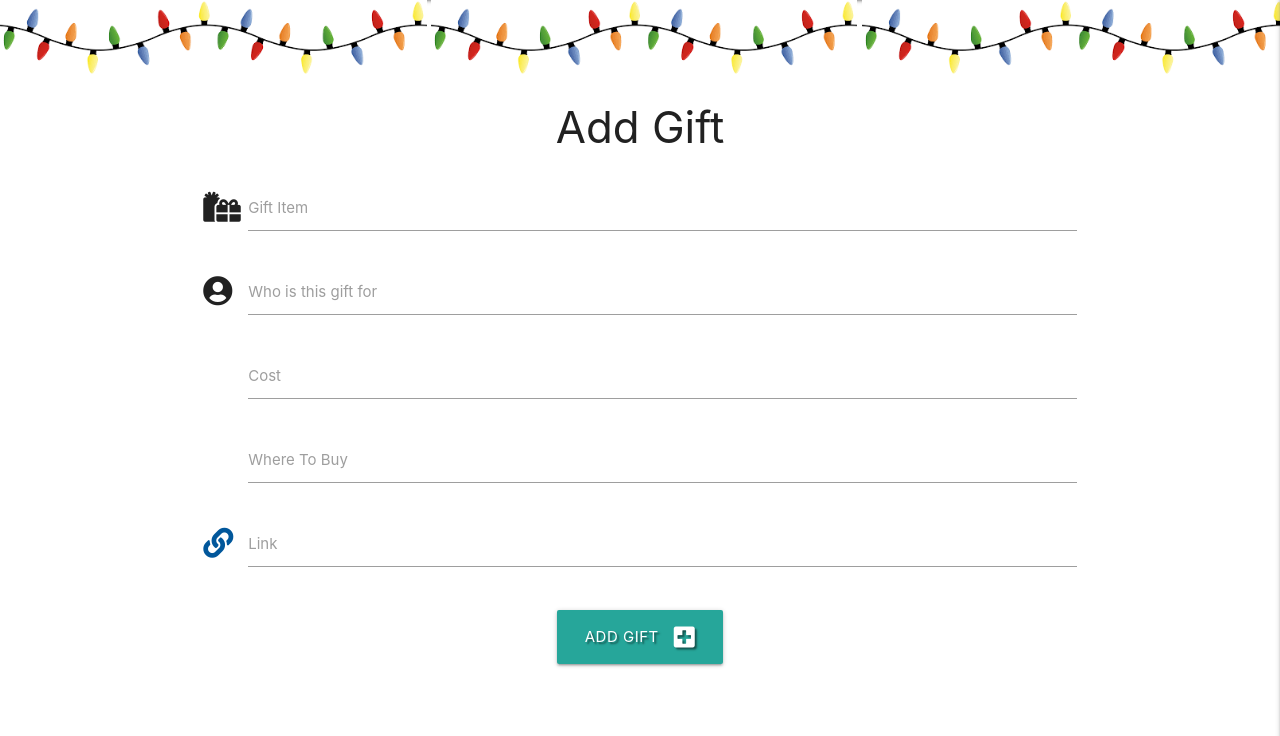
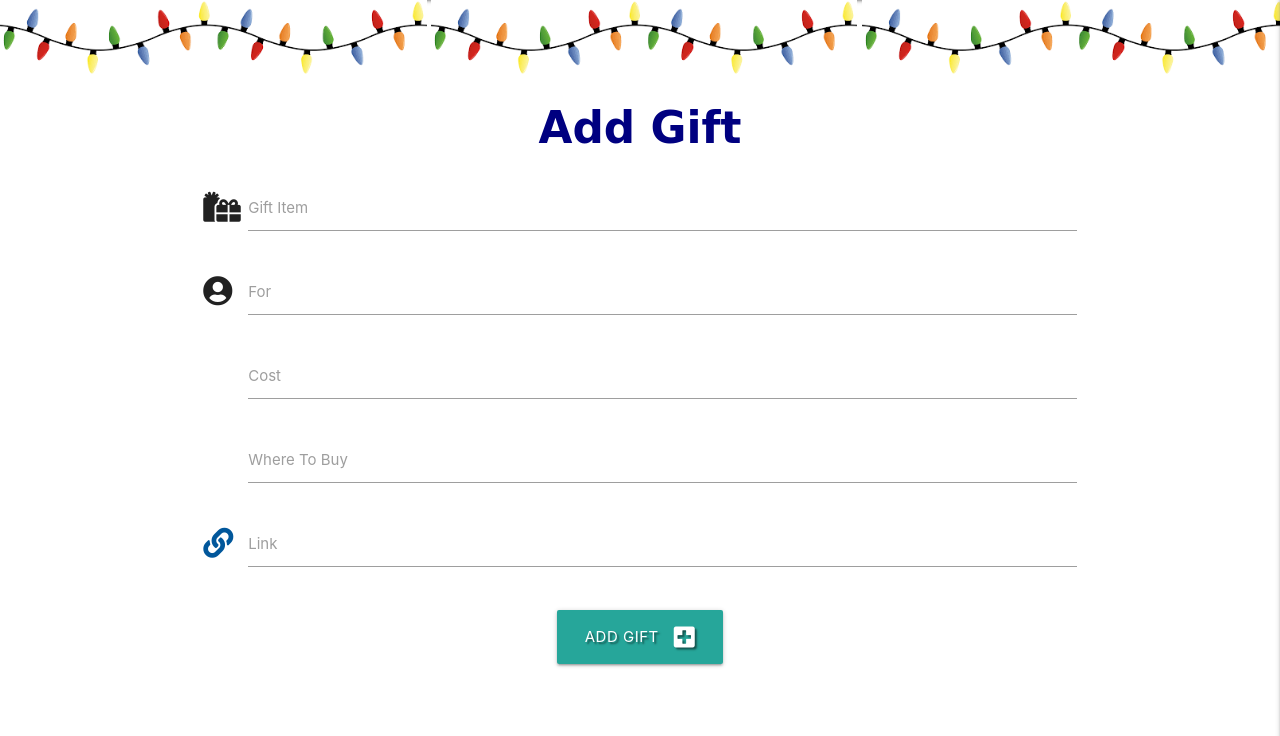
Before and after one commit to D3lyth/all-i-want-for-christmas, a Flask app: page /add_gift in a window 1280 px wide. Shown: the part 64-800 px from the top of the page. Run offline with Flask 3, Linux system fonts and the light colour scheme; the visitor is signed in with stand-in values (Sample User, id 1); data that the repository does not hold is empty; some libraries are stand-ins or nearby versions; some web fonts are replaced.

Commit message:
Change class names and labels

```diff
--- a/templates/add_gift.html
+++ b/templates/add_gift.html
@@ -1,6 +1,6 @@
 {% extends "base.html" %} {% block content %}
 
-<h3 class="light-rede-text text-darken-4 center-align">Add Gift</h3>
+<h3 class="text-darken-4 center-align addgift-title">Add Gift</h3>
 
 <div class="row">
   <form class="col s12" method="POST" action="{{ url_for('add_gift') }}">
@@ -13,7 +13,7 @@
       <div class="input-field col s12">
         <i class="fas fa-user-circle prefix light-red-text text-darken-4"></i>
         <input id="icon_prefix" type="text" class="validate" name="list_name" />
-        <label for="icon_prefix">Who is this gift for</label>
+        <label for="icon_prefix">For</label>
       </div>
       <div class="input-field col s12">
         <i
```
